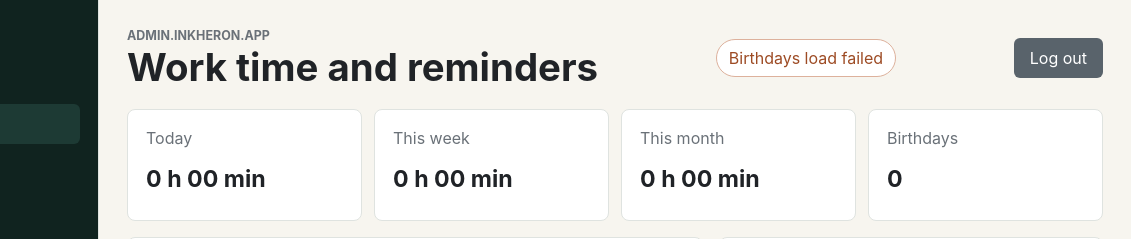
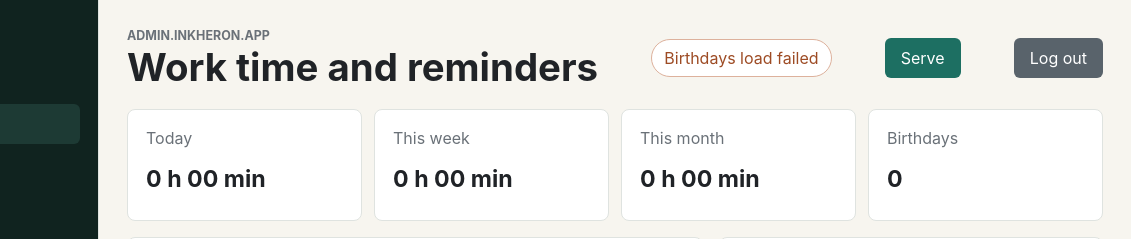
Before and after one commit to brendansmit/Admin, a website: page public/index.html in a window 1280 px wide. Shown: the top 239 px of the page, 149-1280 px from the left. Drawn offline with Linux system fonts and the light colour scheme; no server answers.

Commit message:
Link admin to serve panel

```diff
--- a/public/index.html
+++ b/public/index.html
@@ -32,6 +32,7 @@
             <h1>Work time and reminders</h1>
           </div>
           <div class="status-pill" id="apiStatus">Checking server</div>
+          <a class="button-link" href="https://serve.inkheron.app" target="_blank" rel="noreferrer">Serve</a>
           <button type="button" id="logoutButton">Log out</button>
         </header>
 
--- a/public/styles.css
+++ b/public/styles.css
@@ -78,6 +78,21 @@ button {
 }
 
 button:hover {
+  background: var(--accent-strong);
+}
+
+.button-link {
+  display: inline-flex;
+  min-height: 40px;
+  align-items: center;
+  border-radius: 6px;
+  background: var(--accent);
+  color: #fff;
+  padding: 0 16px;
+  text-decoration: none;
+}
+
+.button-link:hover {
   background: var(--accent-strong);
 }
 
```
Also changed, not shown: SESSION_NOTES.md (+2 -0 lines).
